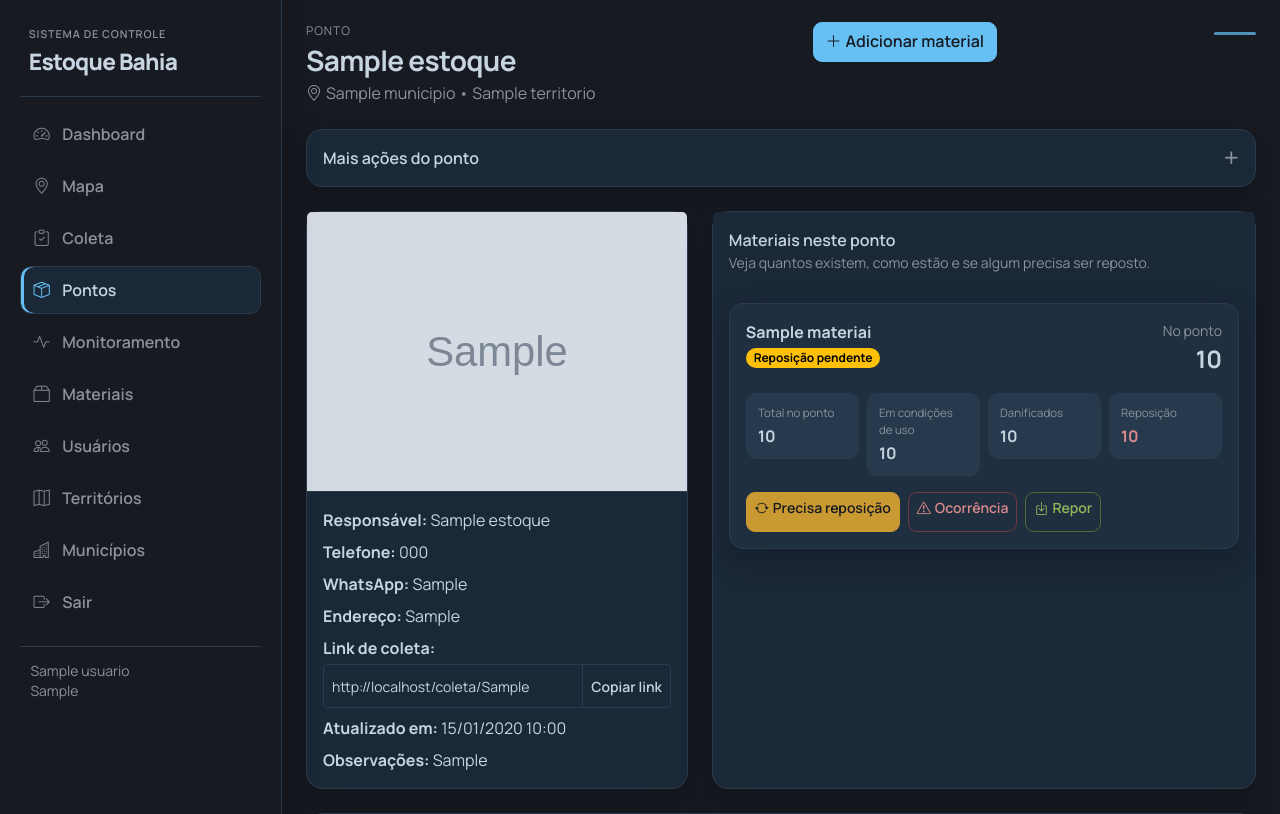
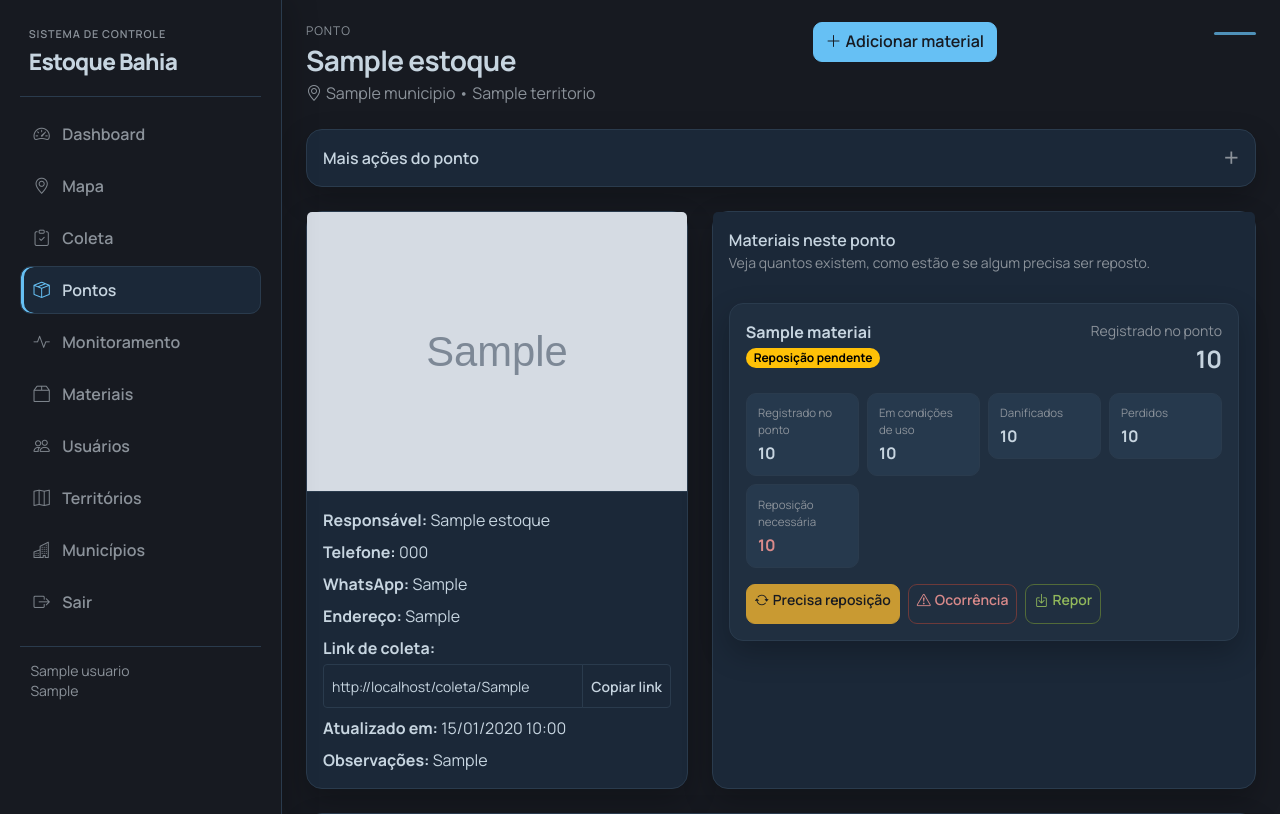
Before and after one commit to devcleristonjr/controle, a Flask app: page /estoques/1 in a window 1280 px wide. Shown: the top 814 px of the page. Run offline with Flask 3, Linux system fonts and the light colour scheme; a user stored in the database is signed in; tables that the repository leaves empty hold one stand-in row (values such as "Sample post"); grey boxes marked "Sample" are stand-in pictures; parts of the project's set-up code (start-up, migrations or seed data) failed here and were passed over; some libraries are stand-ins or nearby versions.

Commit message:
Explicita o estado atual dos materiais no ponto (#22)

```diff
--- a/app/templates/estoques/detail.html
+++ b/app/templates/estoques/detail.html
@@ -10,7 +10,7 @@
   <div class="d-flex gap-2 flex-wrap">
     <a class="btn btn-primary" href="{{ url_for('estoques.create_allocation', ponto_id=ponto.id) }}"><i class="bi bi-plus-lg me-1"></i>Adicionar material</a>
     {% if whatsapp_url %}
-      <a class="btn btn-success" target="_blank" rel="noopener noreferrer" href="{{ whatsapp_url }}">💬 WhatsApp</a>
+      <a class="btn btn-success" target="_blank" rel="noopener noreferrer" href="{{ whatsapp_url }}">💬 Falar com o responsável</a>
     {% endif %}
   </div>
 </div>
@@ -73,14 +73,14 @@
                 {% endif %}
               </div>
               <div class="text-end">
-                <div class="small text-muted">No ponto</div>
+                <div class="small text-muted">Registrado no ponto</div>
                 <div class="fs-4 fw-bold">{{ '%.0f'|format(material.allocated) }}</div>
               </div>
             </div>
 
             <div class="row g-2 small mb-3">
               <div class="col-6 col-md-3">
-                <div class="material-point-metric"><span>Total no ponto</span><strong>{{ '%.0f'|format(material.allocated) }}</strong></div>
+                <div class="material-point-metric"><span>Registrado no ponto</span><strong>{{ '%.0f'|format(material.allocated) }}</strong></div>
               </div>
               <div class="col-6 col-md-3">
                 <div class="material-point-metric"><span>Em condições de uso</span><strong>{{ '%.0f'|format(material.in_use) }}</strong></div>
@@ -89,7 +89,10 @@
                 <div class="material-point-metric"><span>Danificados</span><strong>{{ '%.0f'|format(material.damaged) }}</strong></div>
               </div>
               <div class="col-6 col-md-3">
-                <div class="material-point-metric"><span>Reposição</span><strong class="{% if material.replenishment_pending > 0 %}text-danger{% endif %}">{{ '%.0f'|format(material.replenishment_pending) }}</strong></div>
+                <div class="material-point-metric"><span>Perdidos</span><strong>{{ '%.0f'|format(material.lost) }}</strong></div>
+              </div>
+              <div class="col-6 col-md-3">
+                <div class="material-point-metric"><span>Reposição necessária</span><strong class="{% if material.replenishment_pending > 0 %}text-danger{% endif %}">{{ '%.0f'|format(material.replenishment_pending) }}</strong></div>
               </div>
             </div>
 
@@ -140,16 +143,16 @@
 
     <div class="row g-3 mb-4">
       <div class="col-6 col-md-4 col-xl-2"><div class="border rounded p-3 h-100"><div class="small text-muted">Total no ponto</div><div class="fs-4 fw-bold">{{ '%.0f'|format(operational_snapshot.totals.allocated) }}</div></div></div>
-      <div class="col-6 col-md-4 col-xl-2"><div class="border rounded p-3 h-100"><div class="small text-muted">Em uso</div><div class="fs-4 fw-bold">{{ '%.0f'|format(operational_snapshot.totals.in_use) }}</div></div></div>
+      <div class="col-6 col-md-4 col-xl-2"><div class="border rounded p-3 h-100"><div class="small text-muted">Em condições de uso</div><div class="fs-4 fw-bold">{{ '%.0f'|format(operational_snapshot.totals.in_use) }}</div></div></div>
       <div class="col-6 col-md-4 col-xl-2"><div class="border rounded p-3 h-100"><div class="small text-muted">Danificado</div><div class="fs-4 fw-bold">{{ '%.0f'|format(operational_snapshot.totals.damaged) }}</div></div></div>
       <div class="col-6 col-md-4 col-xl-2"><div class="border rounded p-3 h-100"><div class="small text-muted">Perdido</div><div class="fs-4 fw-bold">{{ '%.0f'|format(operational_snapshot.totals.lost) }}</div></div></div>
       <div class="col-6 col-md-4 col-xl-2"><div class="border rounded p-3 h-100"><div class="small text-muted">Retirado</div><div class="fs-4 fw-bold">{{ '%.0f'|format(operational_snapshot.totals.removed) }}</div></div></div>
-      <div class="col-6 col-md-4 col-xl-2"><div class="border rounded p-3 h-100"><div class="small text-muted">Reposição pendente</div><div class="fs-4 fw-bold {% if operational_snapshot.totals.replenishment_pending > 0 %}text-danger{% endif %}">{{ '%.0f'|format(operational_snapshot.totals.replenishment_pending) }}</div></div></div>
+      <div class="col-6 col-md-4 col-xl-2"><div class="border rounded p-3 h-100"><div class="small text-muted">Reposição necessária</div><div class="fs-4 fw-bold {% if operational_snapshot.totals.replenishment_pending > 0 %}text-danger{% endif %}">{{ '%.0f'|format(operational_snapshot.totals.replenishment_pending) }}</div></div></div>
     </div>
 
     <div class="table-responsive">
       <table class="table align-middle mb-0">
-        <thead><tr><th>Material</th><th>Alocado</th><th>Em uso</th><th>Danificado</th><th>Perdido</th><th>Retirado</th><th>Reposição pendente</th></tr></thead>
+        <thead><tr><th>Material</th><th>Alocado</th><th>Em condições de uso</th><th>Danificado</th><th>Perdido</th><th>Retirado</th><th>Reposição pendente</th></tr></thead>
         <tbody>
           {% for material in operational_snapshot.materials %}
             <tr>
```
